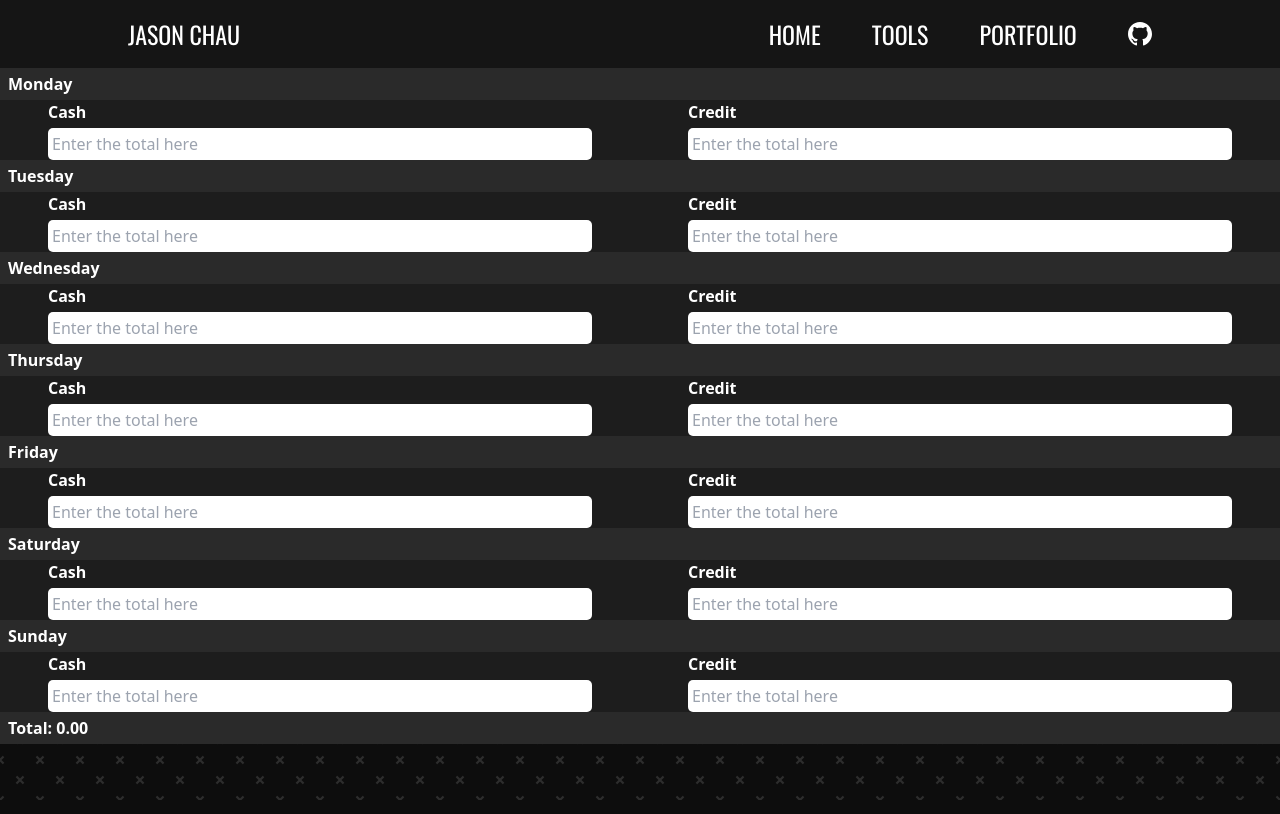
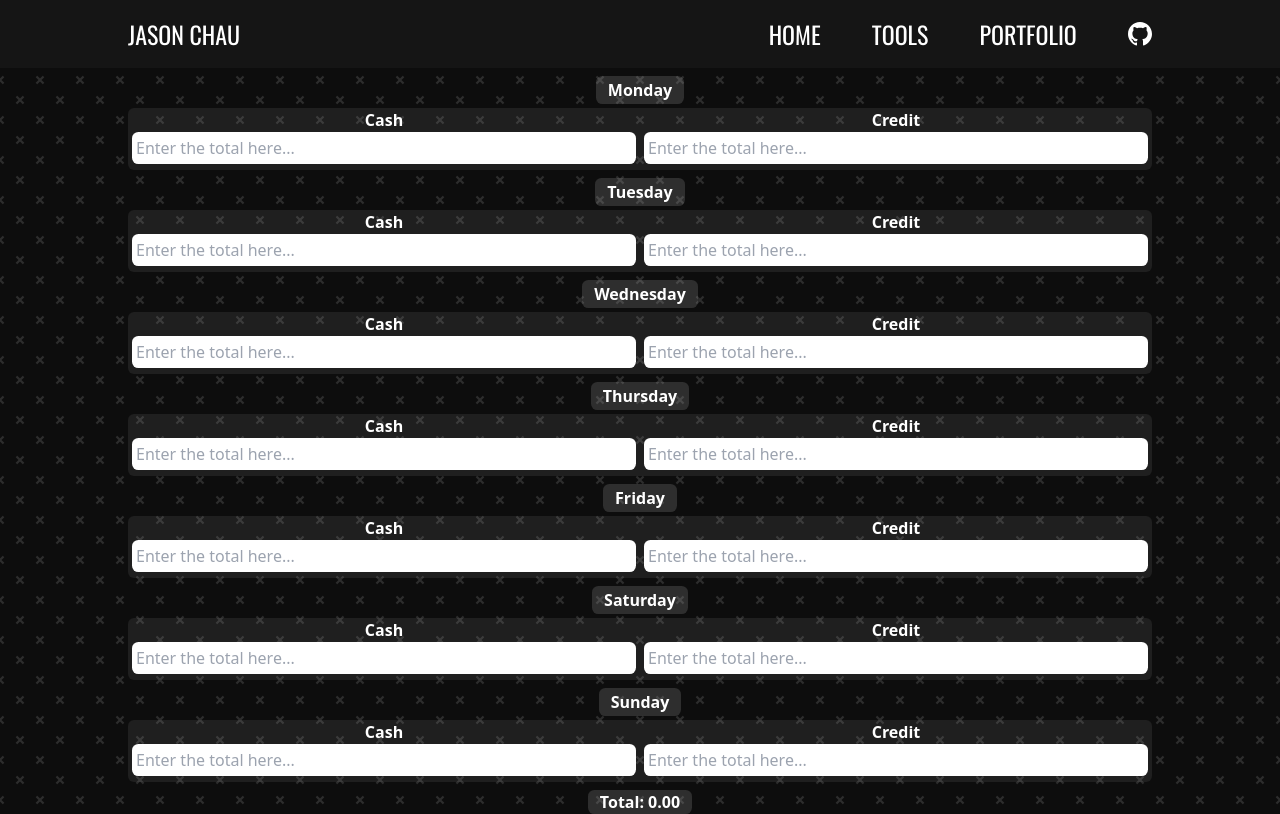
Before and after one commit to ChowMeins/ChowMeins.github.io, a SvelteKit app in the folder myapp/: page /tools/calculateTips in a window 1280 px wide. Built offline with nearby package versions, Linux system fonts and the light colour scheme.

Commit message:
tips calculator changed

```diff
--- a/myapp/src/routes/tools/calculateTips/+page.svelte
+++ b/myapp/src/routes/tools/calculateTips/+page.svelte
@@ -18,14 +18,16 @@
     });
 </script>
 
-<div class='w-full h-[100%]'>
-    <ul class='w-full bg-[#1d1d1d] text-white flex flex-wrap'>
+<div class='w-full h-[100%] px-[24rem] max-2xl:px-[8rem] max-xl:px-[6rem] max-md:px-[4rem] max-sm:px-[2rem]'>
+    <div class='w-full py-2 text-white flex flex-wrap gap-2'>
         {#each tips.days_of_week as day, i}
-            <h1 class='day'> {day} </h1>
-            <div class='w-full flex justify-between'>
-                <div class='w-full flex flex-col gap-1 mx-auto'>
-                    <p class='w-[85%] mx-auto font-semibold'> Cash </p>
-                    <input id="cash-{i}" class='w-fit' type="number" pattern="[0-9]*" inputmode="decimal" placeholder="Enter the total here" bind:value={tips.cash[i]}
+            <div class='w-full flex flex-col mx-auto gap-1'>
+                <p class='day px-3 py-0.5'> {day} </p>
+                <div class='w-full grid grid-cols-2 px-1 pb-1.5 gap-2 bg-[#b9b9b9] bg-opacity-[0.1] rounded-md'>
+                    <!--- Cash Input -->
+                    <div class='w-full flex flex-col mx-auto'>
+                        <p class='w-fit mx-auto font-semibold'> Cash </p>
+                        <input id="cash-{i}" class='w-fit' type="number" pattern="[0-9]*" inputmode="decimal" placeholder="Enter the total here..." bind:value={tips.cash[i]}
                             on:input={() => {
                             tips.cashInput[i][1] = validateAmount(tips.cash[i], i)
                             if (tips.cashInput[i][1] === true) {
@@ -33,12 +35,13 @@
                             }
                             }} />
                         {#if tips.cashInput[i][1] === false}
-                        <p class='warning'> ⚠ Warning: Input is invalid. Please use digits up to 2 decimal places. Calculation may be incorrect</p>
+                            <p class='warning'> ⚠ Warning: Input is invalid. Please use digits up to 2 decimal places.</p>
                         {/if}
                     </div>
-                <div class='w-full flex flex-col gap-1 mx-auto'>
-                    <p class='w-[85%] mx-auto font-semibold'> Credit </p>
-                    <input id="credit-{i}" class='w-fit' type="number" pattern="[0-9]*" inputmode="decimal" placeholder="Enter the total here"  bind:value={tips.credit[i]}
+                    <!--- Credit Input -->
+                    <div class='w-full mx-auto'>
+                        <p class='w-fit mx-auto font-semibold'> Credit </p>
+                        <input id="credit-{i}" class='w-fit' type="number" pattern="[0-9]*" inputmode="decimal" placeholder="Enter the total here..."  bind:value={tips.credit[i]}
                         on:input={() => {
                             tips.creditInput[i][1] = validateAmount(tips.credit[i], i);
                             if (tips.creditInput[i][1] === true) {
@@ -46,38 +49,39 @@
                             }
                             }} />
                         {#if tips.creditInput[i][1] === false}
-                        <p class='warning'> ⚠ Warning: Invalid Input. Please use digits up to 2 decimal places. Calculation may be incorrect</p>
+                            <p class='warning'> ⚠ Warning: Invalid Input. Please use digits up to 2 decimal places.</p>
                         {/if}
                     </div>
                 </div>
+            </div>
         {/each}
-    </ul>
-    <p class='day'> Total: {tips.sum} </p>
+    </div>
+    <p class='day px-3'> Total: {tips.sum} </p>
 </div>
 
 <style>
     input {
-        width: 85%;
+        width: 100%;
         margin: 0 auto 0 auto;
         padding: 0.25rem;
-        border-radius: 5px;
-        border: none;
+        border-radius: 0.4rem;
         color: black;
+        font-size: 1rem;
     }
-    input:focus-visible {
-        outline: 3.5px solid #000000;
+    input:focus {
+        outline: 2px solid #1ca2f0;
     }
     .day {
-        width: 100%;
-        padding: 0.25rem 0 0.25rem 0.5rem;
+        width: fit-content;
+        margin: 0 auto 0 auto;
+        border-radius: 0.4rem;
+        text-align: center;
         font-weight: 600;
         color: white;
-
-        background-color: #2a2a2a;
+        background-color: #b9b9b932;
     }
     .warning {
-        width: 85%;
-        margin: 0 auto 0 auto;
+        width: 100%;
         padding: 0 0.5rem 0 0.25rem;
         font-size: calc(0.55vw + 0.55vh);
         text-align: center;
```
Lines whose indentation alone changed are shown as unchanged.
